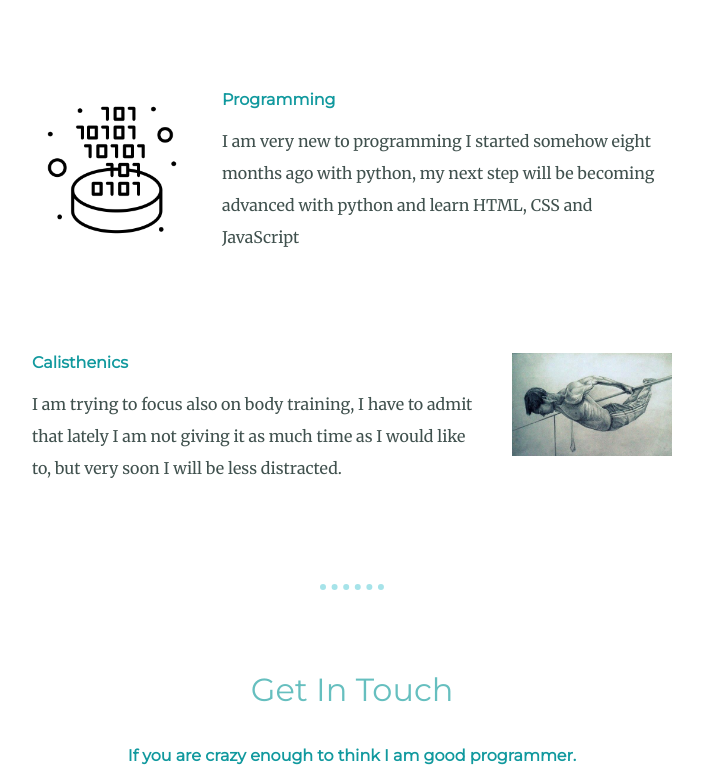
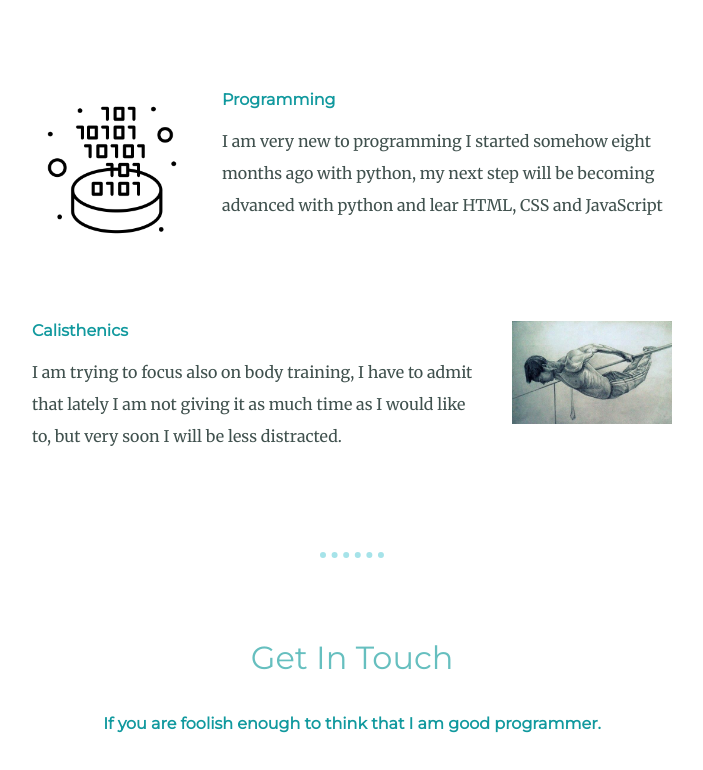
Before and after one commit to ervis-s/cv, a plain HTML site: page index.html in a window 1280 px wide. Shown: the part 1440-2210 px from the top of the page, without its empty margins (288-991 px from the left). Drawn offline with Linux system fonts and the light colour scheme.

Commit message:
Update index.html
update all html

```diff
--- a/index.html
+++ b/index.html
@@ -40,7 +40,7 @@
     <div class="skill-row">
       <img class="code_image" src="images/filter.png" alt="">
       <h3>Programming</h3>
-      <p>I am very new to programming I started somehow eight months ago with python, my next step will be becoming advanced with python and learn HTML, CSS and JavaScript</p>
+      <p>I am very new to programming I started somehow eight months ago with python, my next step will be becoming advanced with python and lear HTML, CSS and JavaScript</p>
     </div>
     <div class="skill-row">
       <img class="cali_image" src="images/cali.jpg" alt="">
@@ -52,7 +52,7 @@
   <hr>
   <div class="contact-me">
     <h2>Get In Touch</h2>
-    <h3>If you are crazy enough to think I am good programmer.</h3>
+    <h3>If you are foolish enough to think that I am good programmer.</h3>
     <p style="width: 40%; margin: 40px auto 60px">For any doubt please do not contact me, I am not so skilled to help you right now!! 😁.</p>
     <!-- <a class="btn" href="mailto:name@email.com" style="color: #11999E">CONTACT ME</a> -->
     <form action="mailto:name@email.com">
```
